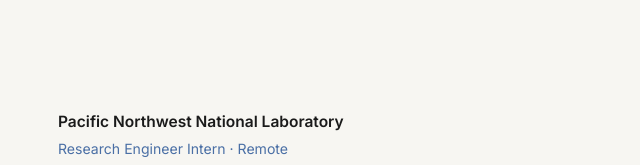
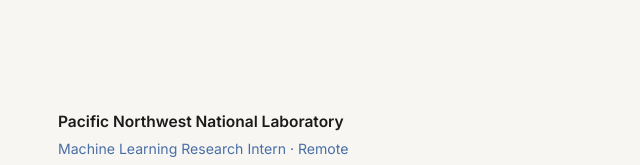
Before and after one commit to sarahhelfert/sarahhelfert.github.io, a plain HTML site: page index.html in a window 1280 px wide. Shown: the part 2380-2545 px from the top of the page, 376-1016 px from the left. Drawn offline with Linux system fonts and the light colour scheme.

Commit message:
Update role title from Research Engineer to Machine Learning Research Intern

```diff
--- a/index.html
+++ b/index.html
@@ -506,7 +506,7 @@
       <div class="exp-date">May 2023 – Present</div>
       <div>
         <p class="exp-org">Pacific Northwest National Laboratory</p>
-        <p class="exp-role">Research Engineer Intern · Remote</p>
+        <p class="exp-role">Machine Learning Research Intern · Remote</p>
         <p class="exp-desc">
           Designed and built novel deep learning architectures (PI-DeepONet, FBKANs) on distributed HPC
           and cloud infrastructure. Developed adaptive training algorithms, evaluated architectures against
```
